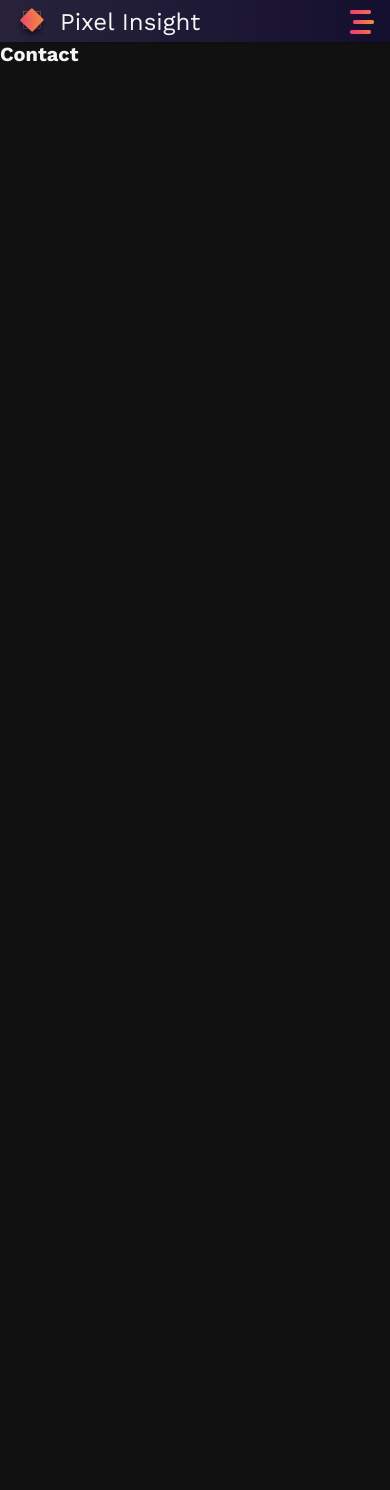
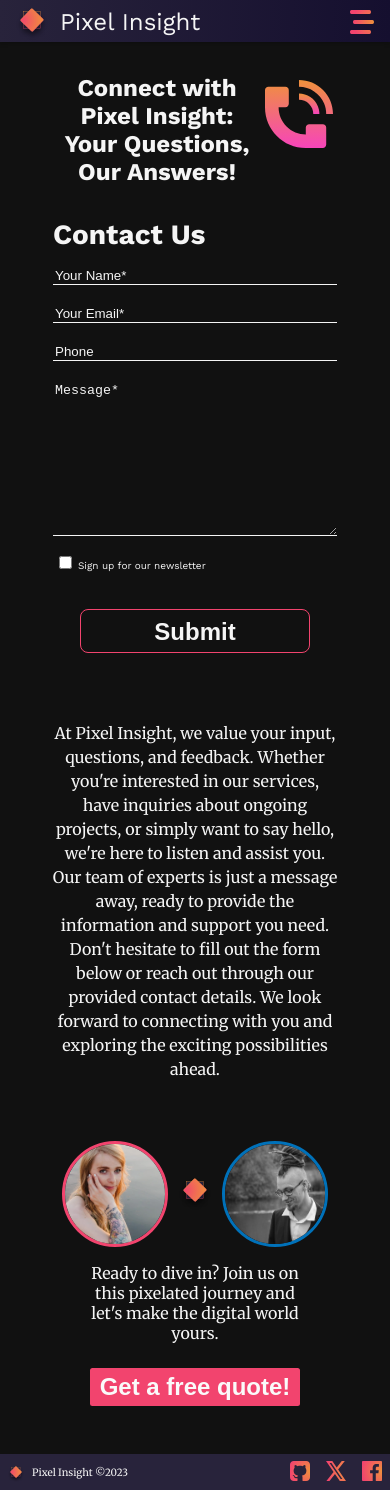
Before and after one commit to PixelInsight-AE/PixelInsight_Portfolio, a React (Vite) app: page /contact in a window 390 px wide. Before the commit the page ends 844 px from the top, so only its background shows below. Built offline with nearby package versions, Linux system fonts and the light colour scheme.

Commit message:
contact mobile page
Co-authored-by: Arno Luyckx <BlocksOnChainCode@users.noreply.github.com>

```diff
--- a/src/pages/Contact.jsx
+++ b/src/pages/Contact.jsx
@@ -4,17 +4,44 @@ import { motion, AnimatePresence } from "framer-motion";
 import ReactDOM from "react-dom";
 import { Helmet } from "react-helmet-async";
 import { Header } from "../shared/Header";
+import Footer from "../shared/Footer";
+import ContactForm from "../shared/ContactForm";
+import GetAQuote from "../shared/GetAQuote";
 const Contact = () => {
   return (
-    <>
+    <div className="contact">
       <Helmet>
         <title>Pixel - Contact</title>
       </Helmet>
       <Header />
+      <div className="contact__top-wrapper">
+        <h1>Connect with Pixel Insight: Your Questions, Our Answers!</h1>
+        <img
+          className="conatct__phone-mobile"
+          src="/assets/svg/phone.svg"
+          alt=""
+        />
+      </div>
       <div>
-        <h1>Contact</h1>
+        <ContactForm />
+        <img
+          className="contact__phone-desktop"
+          src="/assets/svg/phone.svg"
+          alt=""
+        />
       </div>
-    </>
+      <p className="contact__text">
+        At Pixel Insight, we value your input, questions, and feedback. Whether
+        you're interested in our services, have inquiries about ongoing
+        projects, or simply want to say hello, we're here to listen and assist
+        you. Our team of experts is just a message away, ready to provide the
+        information and support you need. Don't hesitate to fill out the form
+        below or reach out through our provided contact details. We look forward
+        to connecting with you and exploring the exciting possibilities ahead.
+      </p>
+      <GetAQuote />
+      <Footer />
+    </div>
   );
 };
 export default Contact;
--- a/src/pages/_Pages.scss
+++ b/src/pages/_Pages.scss
@@ -12,6 +12,38 @@
     margin-bottom: 3.6rem;
   }
 }
+
+.contact {
+  &__top-wrapper {
+    @include flex(row, center, center);
+    margin-bottom: 3.2rem;
+    h1 {
+      font-size: 2.4rem;
+      padding-top: 3.2rem;
+      max-width: 200px;
+      text-align: center;
+      margin-right: 0.8rem;
+    }
+    img {
+      @include size(68px, 68px);
+    }
+  }
+  &__phone-desktop {
+    display: none;
+  }
+
+  &__text {
+    font-size: 1.6rem;
+    line-height: 2.4rem;
+    margin-bottom: 3.2rem;
+    max-width: 286px;
+    text-align: center;
+    margin: auto;
+    padding-top: 4.8rem;
+    margin-bottom: 6rem;
+  }
+}
+
 @include media-breakpoint-up(md) {
   .home {
     .sub-hero-divider {
--- a/src/shared/_GetAQuote.scss
+++ b/src/shared/_GetAQuote.scss
@@ -14,6 +14,6 @@
   button {
     border: none;
     @include button(#f2446e);
-    margin-bottom: 3.2rem;
+    margin-bottom: 4.8rem;
   }
 }
```
Also changed, not shown: public/assets/svg/phone.svg (added).
